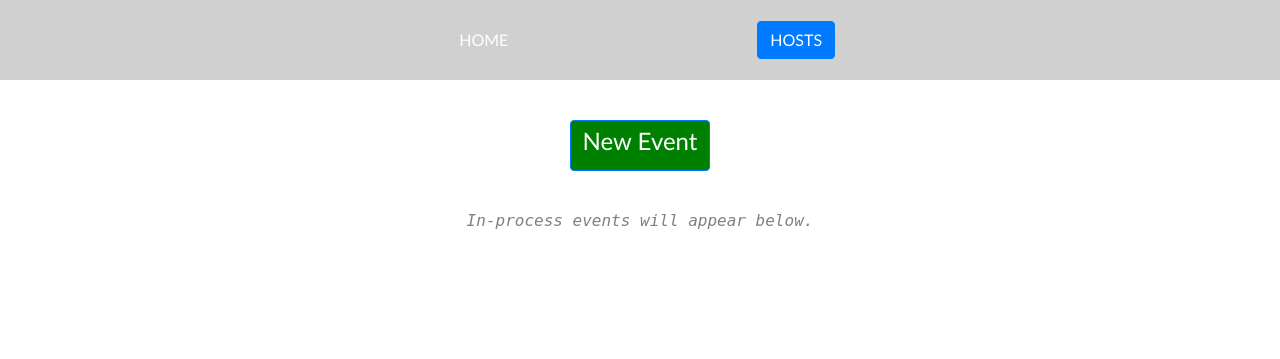
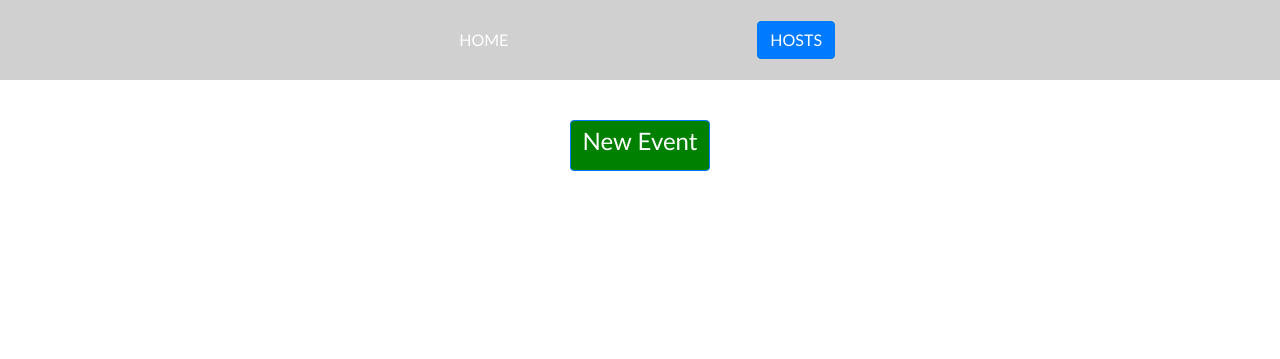
Before and after one commit to merobi-hub/attendance-tracker, a Flask app: page / in a window 1280 px wide. Shown: the top 359 px of the page. Run offline with Flask 2, Linux system fonts and the light colour scheme; data that the repository does not hold is empty; some libraries are stand-ins or nearby versions.

Commit message:
remove title div
Signed-off-by: Michael Robinson <merobi@gmail.com>

```diff
--- a/attendance/templates/base.html
+++ b/attendance/templates/base.html
@@ -81,13 +81,13 @@
     </div>
     {% block content %}
     {% endblock content %}
-    <div class="container" id="home-title">
+    <!-- <div class="container" id="home-title">
         <div class="row" id="home-title-row">
             <div class="col-md-12" id="home-title-col">
                 <h6 class="home-title-text"><em>In-process events will appear below.</em></h6>
             </div>
         </div>
-    </div>
+    </div> -->
 <script src="https://code.jquery.com/jquery-3.2.1.slim.min.js" integrity="sha384-KJ3o2DKtIkvYIK3UENzmM7KCkRr/rE9/Qpg6aAZGJwFDMVNA/GpGFF93hXpG5KkN" crossorigin="anonymous"></script>
 <script src="https://cdnjs.cloudflare.com/ajax/libs/popper.js/2.9.2/umd/popper.min.js"></script>
 <script src="https://cdnjs.cloudflare.com/ajax/libs/twitter-bootstrap/5.1.0/js/bootstrap.min.js"></script>
```
